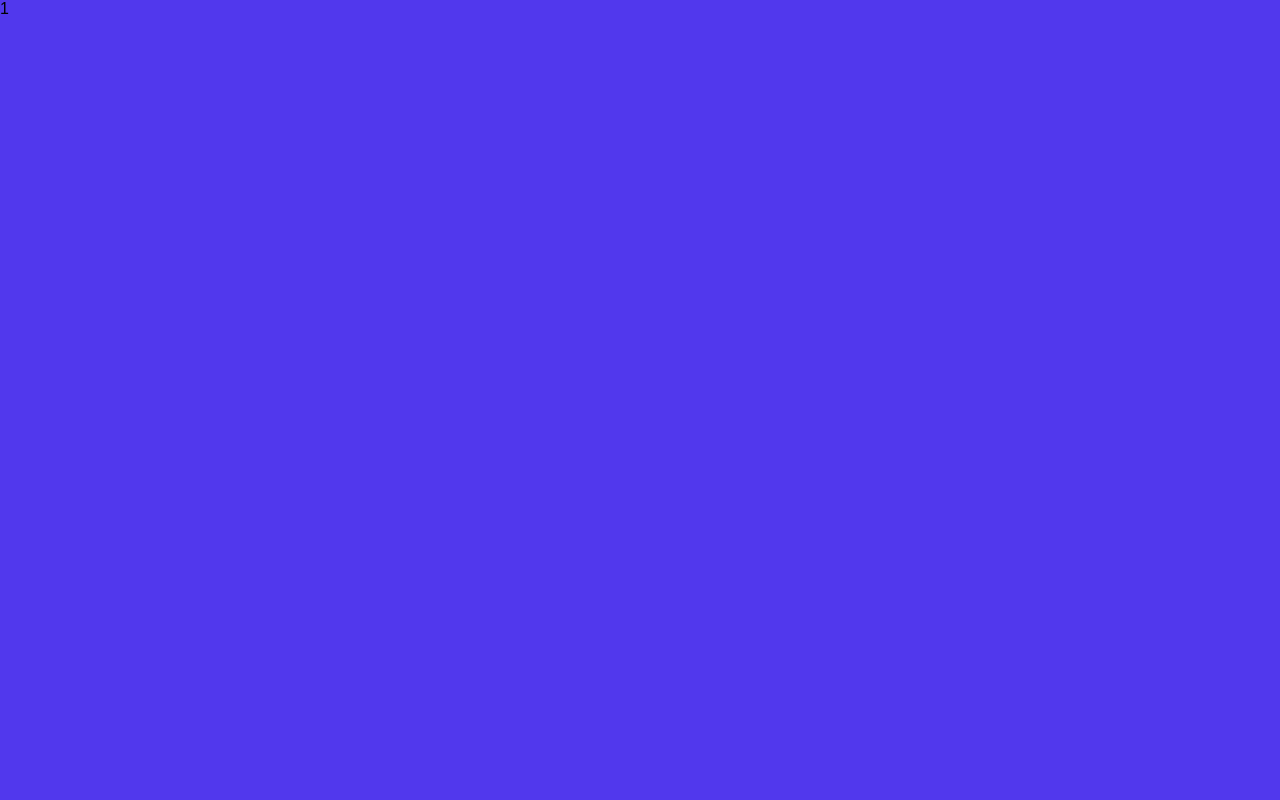
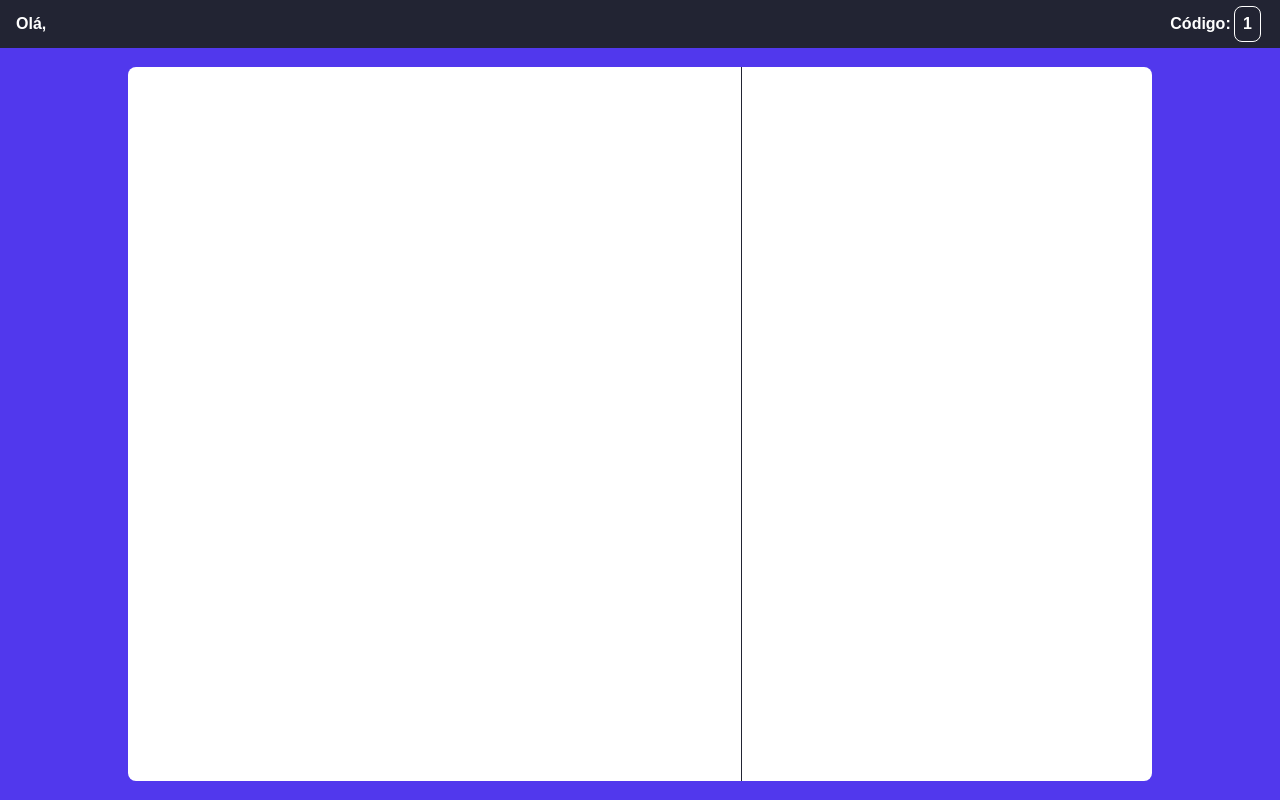
Before and after one commit to felipebaloneker/markdown-colaborated, a React (Create React App) app in the folder client/: page /markdown/1 in a window 1280 px wide. Built offline with nearby package versions, Linux system fonts and the light colour scheme.

Commit message:
recuperando usuario

```diff
--- a/client/src/App.scss
+++ b/client/src/App.scss
@@ -16,6 +16,8 @@ body{
 }
 :root{
   --background-color:#5138ED;
+  --header-color:#222433;
+  --editor-color:#2C3043;
   --button-color:#5138ED;
   --light-color:#fff;
 }
--- a/client/src/context/AuthContext.jsx
+++ b/client/src/context/AuthContext.jsx
@@ -1,11 +1,16 @@
-import {useState } from "react"
+import {useState,useEffect } from "react"
 import { createContext } from "react"
 
 
 export const AuthContext = createContext();
 
 export function AuthContextProvider({children}){
-    const [user,setUser] = useState()
+    const [user,setUser] = useState([])
+    useEffect(()=>{
+        setUser({
+            name:localStorage.getItem('name')
+        })
+    }, [])
 
     return (
         <AuthContext.Provider value={{user,setUser}}>
--- a/client/src/views/Home/index.jsx
+++ b/client/src/views/Home/index.jsx
@@ -6,18 +6,30 @@ function Home(){
     const {user} = useAuth()
     const params = useParams();
     const code = params.id
+    console.log(user)
     return(
        <div className="page">
            <div className="header">
                <div className='username'>
-                    <p>{user}</p>
+                    <p>Olá, {user.name}</p>
                </div>
                <div className="code">
-                   <p>{code}</p>
+                   <p>Código:</p>
+                   <span>{code}</span>
                </div>
            </div>
            <div className="editor">
+               <div className="toolbar">
 
+               </div>
+               <div className="editor_container">
+                <div className="text-area">
+
+                </div>
+                <div className="preview">
+
+                </div>
+               </div>
            </div>
        </div>
     )
--- a/client/src/views/Home/styles.scss
+++ b/client/src/views/Home/styles.scss
@@ -2,4 +2,42 @@
     width:100%;
     height:100vh;
     background-color: var(--background-color);
+    display: grid;
+    grid-template-rows: 3rem 1fr;
+    .header{
+        background-color: var(--header-color);
+        display: flex;
+        justify-content: space-between;
+        padding: 1rem;
+        align-items: center;
+        font-weight: 700;
+        color:var(--light-color);
+        .code{
+            display: flex;
+            justify-content: center;
+            align-items: center;
+            span{
+                padding:.5rem;
+                border:.1rem solid var(--light-color);
+                border-radius: .5rem;
+                margin:.2rem;
+            }
+        }
+    }
 }
+.editor{
+    display: flex;
+    justify-content: center;
+    align-items: center;
+}
+.editor_container{
+    width: 80%;
+    height:95%;
+    background-color: var(--light-color);
+    display: grid;
+    grid-template-columns: 1.5fr 1fr;
+    border-radius: .5rem;
+    .text-area{
+       border-right: .1rem solid var(--header-color);
+    }
+}
--- a/client/src/views/Login/index.jsx
+++ b/client/src/views/Login/index.jsx
@@ -12,7 +12,10 @@ function Login(){
 
     const loginInDocument=(e)=>{
       e.preventDefault()
-      setUser(name)
+      localStorage.setItem('name', name)
+      setUser({
+        name:localStorage.getItem('name')
+      })
       const socket = io.connect('http://localhost:4000');
       socket.emit('select_room',{
         name,
@@ -23,7 +26,9 @@ function Login(){
     }
     const createDocument=(e)=>{
       e.preventDefault()
-      setUser(name)
+      setUser({
+        name:localStorage.getItem('name')
+      })
 
       navigate(`/markdown`)
     }
@@ -56,8 +61,8 @@ function Login(){
                 required
                 onChange={(e) => setName(e.target.value)}
                 />
-                <label>Digite o id do Documento</label>
-                <input type='text' name='documento' placeholder='id do documento'
+                <label>Digite o Código do Documento</label>
+                <input type='text' name='documento' placeholder='Código do documento'
                 onChange={(e) => setRoom(e.target.value)}
                 />
               <button
```
